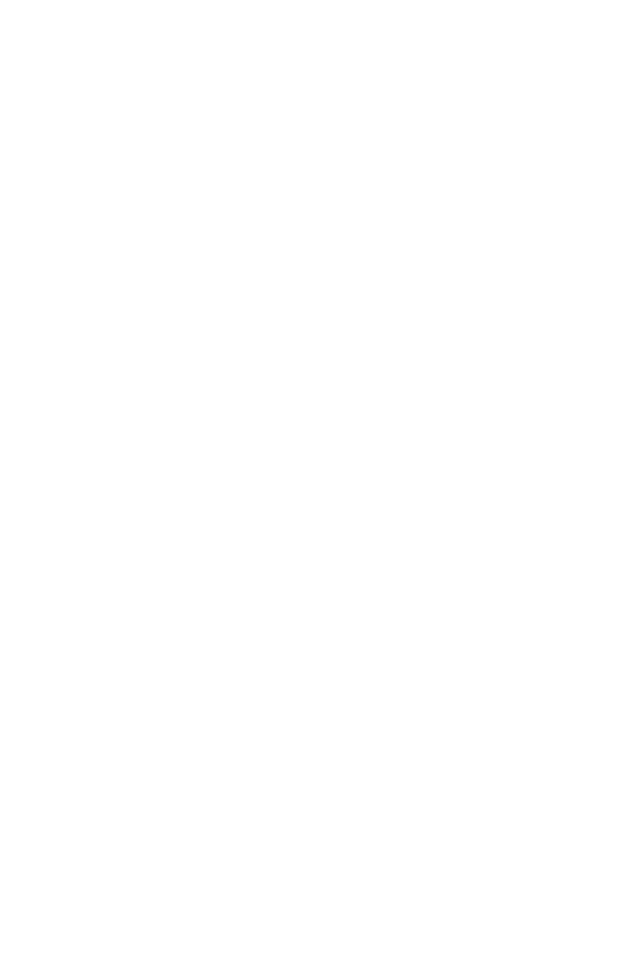
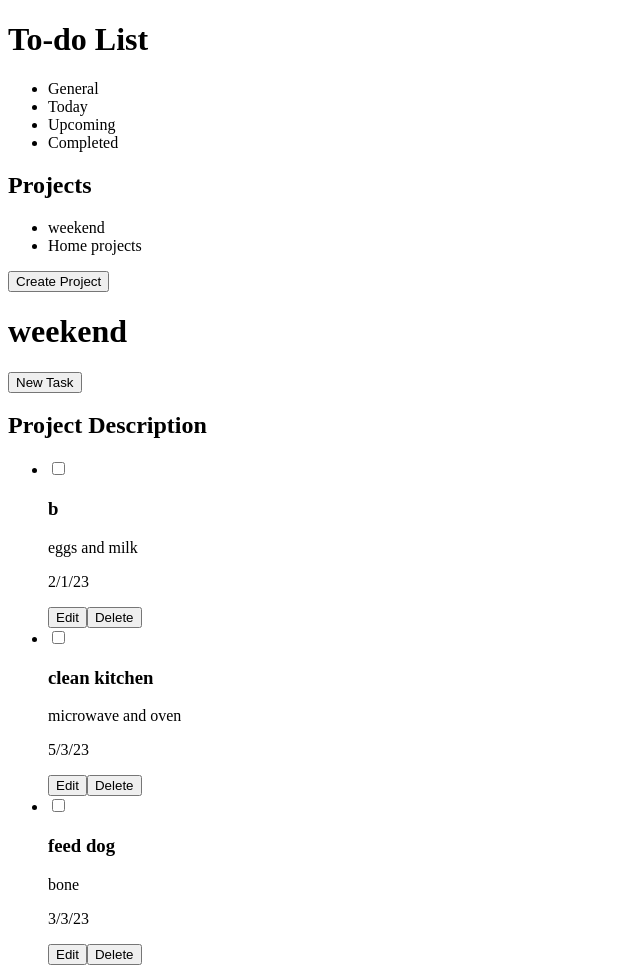
Before and after one commit to snaeem3/To-do-list, a website built with webpack: page dist/index.html in a window 1280 px wide. Shown: the whole page, without its empty margins (0-640 px from the left). Before the commit the page ends 800 px from the top, so only its background shows below. Built offline with nearby package versions, Linux system fonts and the light colour scheme.

Commit message:
Add project and display controller js files

```diff
--- /dev/null
+++ b/src/displayController.js
@@ -0,0 +1,91 @@
+import * as projectController from './projectController.js';
+
+const projectList = document.querySelector('#project-list');
+const contentHeader = document.querySelector('#content-header');
+const contentDescription = document.querySelector('#content-description');
+const contentBody = document.querySelector('#content-body');
+
+function loadSideBar() {
+  loadProjects(projectController.getProjectNames());
+
+  function loadProjects(projectNames) {
+    projectNames.forEach((projectName) => {
+      const projectElement = document.createElement('li');
+      projectElement.classList.add('project');
+      projectElement.textContent = projectName;
+      projectList.appendChild(projectElement);
+    });
+  }
+}
+
+function loadMainContent(projectName = 'General') {
+  clearContent(contentBody);
+  const currentProject = projectController.getProject(projectName);
+  contentHeader.textContent = projectName;
+  contentDescription.textContent = currentProject.getProjectDescription();
+
+  const taskList = document.createElement('ul');
+  taskList.setAttribute('id', 'task-container');
+  loadTasks(currentProject, taskList);
+  contentBody.append(taskList);
+
+  function loadTasks(project, parentUl) {
+    const toDoArray = project.getToDoItems();
+    toDoArray.forEach((task) => {
+      const taskElement = document.createElement('li');
+      const checkBox = document.createElement('input');
+      checkBox.setAttribute('type', 'checkbox');
+      const taskName = document.createElement('h3');
+      taskName.textContent = task.getTitle();
+      const taskDescription = document.createElement('p');
+      taskDescription.textContent = task.getDescription();
+      const taskDueDate = document.createElement('p');
+      taskDueDate.textContent = task.getDueDate();
+      const editTaskBtn = document.createElement('button');
+      editTaskBtn.textContent = 'Edit';
+      const deleteTaskBtn = document.createElement('button');
+      deleteTaskBtn.textContent = 'Delete';
+
+      checkBox.addEventListener('change', (event) => {
+        // Need to test
+        task.toggleComplete();
+        loadMainContent(projectName);
+      });
+
+      //   editTaskBtn.addEventListener('click', loadTaskEdit(task));
+      //   function loadTaskEdit(taskToLoad) {}
+
+      deleteTaskBtn.addEventListener('click', (event) => {
+        console.log(project.getProjectTitle());
+        // Access the project array and remove the item that matches the current task
+        projectController.projectArray[
+          projectController.projectIndex(project.getProjectTitle())
+        ].removeToDoItem(task.getTitle());
+        // projectController
+        //   .getProject(project.getProjectTitle())
+        //   .removeToDoItem(task.getTitle());
+
+        loadMainContent(projectName);
+      });
+
+      taskElement.append(
+        checkBox,
+        taskName,
+        taskDescription,
+        taskDueDate,
+        editTaskBtn,
+        deleteTaskBtn
+      );
+
+      parentUl.appendChild(taskElement);
+    });
+  }
+}
+
+function clearContent(div) {
+  while (div.firstChild) {
+    div.removeChild(div.firstChild);
+  }
+}
+
+export { loadSideBar, loadMainContent };
--- a/src/index.js
+++ b/src/index.js
@@ -1 +1,85 @@
 // console.log('Hello world');
+import * as toDoItemModule from './todoListItem.js';
+import * as projectModule from './project.js';
+import * as projectController from './projectController.js';
+import * as displayController from './displayController';
+
+// const toDoItem1 = toDoItemModule.createToDoItem(
+//   'buy food',
+//   'eggs and milk',
+//   '2/1/23',
+//   'high'
+// );
+
+const toDoItem1 = toDoItemModule.toDoItem(
+  'b',
+  'eggs and milk',
+  '2/1/23',
+  'high',
+  true
+);
+
+const toDoItem2 = toDoItemModule.toDoItem(
+  'clean kitchen',
+  'microwave and oven',
+  '5/3/23',
+  'normal',
+  false
+);
+
+const toDoItem3 = toDoItemModule.toDoItem(
+  'feed dog',
+  'bone',
+  '3/3/23',
+  'high',
+  false
+);
+
+// To do item tests
+//
+// console.log(toDoItem1);
+// console.log(toDoItem1.getTitle());
+// toDoItem1.setTitle('eat cookie');
+// console.log(toDoItem1.getTitle());
+// console.log(toDoItem1.getComplete());
+// toDoItem1.toggleComplete();
+// if (toDoItem1.getComplete()) {
+//   console.log('complete');
+// } else {
+//   console.log('incomplete');
+// }
+
+// Project tests
+//
+const project1 = projectModule.project();
+console.log(project1.getProjectTitle());
+project1.setProjectTitle('weekend');
+console.log(project1.getProjectTitle());
+console.log(`num projects: ${project1.numTasks()}`);
+project1.addToDoItem(toDoItem1);
+project1.addToDoItem(toDoItem2);
+project1.addToDoItem(toDoItem3);
+console.log(`num projects: ${project1.numTasks()}`);
+// console.log(`1st project: ${project1.getToDoItems()[0].getTitle()}`);
+// console.log(`2nd project: ${project1.getToDoItems()[1].getTitle()}`);
+
+// project1.removeToDoItem('b');
+// console.log(`num projects: ${project1.numProjects()}`);
+// console.log(`1st project: ${project1.getToDoItems()[0].getTitle()}`);
+// console.log(`2nd project: ${project1.getToDoItems()[1].getTitle()}`);
+
+// Project Controller tests
+//
+// const project1 = projectModule.project();
+const project2 = projectModule.project(
+  'Home projects',
+  'Description of project #2',
+  []
+);
+projectController.addProject(project1);
+projectController.addProject(project2);
+// console.log(projectController.getProjectArray()[0].getProjectTitle());
+// console.table(projectController.getProjectNames());
+
+displayController.loadSideBar();
+displayController.loadMainContent(project1.getProjectTitle());
--- /dev/null
+++ b/src/project.js
@@ -0,0 +1,43 @@
+// import * as toDoItemModule from './todoListItem.js';
+
+export const project = (
+  projectTitle = 'Project',
+  projectDescription = 'Project Description',
+  toDoArray = []
+) => {
+  const getProjectTitle = () => projectTitle;
+  const getProjectDescription = () => projectDescription;
+  const getToDoItems = () => toDoArray;
+
+  const setProjectTitle = (title) => (projectTitle = title);
+  const setProjectDescription = (description) =>
+    (projectDescription = description);
+  const setToDoArray = (array) => (toDoArray = array);
+
+  const addToDoItem = (toDoItem) => toDoArray.push(toDoItem);
+  const removeToDoItem = (itemName) =>
+    toDoArray.splice(getToDoIndex(itemName), 1);
+
+  function getToDoIndex(name) {
+    for (let i = 0; i < numTasks(); i += 1) {
+      if (toDoArray[i].getTitle() === name) {
+        return i;
+      }
+    }
+    return -1;
+  }
+
+  const numTasks = () => toDoArray.length;
+
+  return {
+    getProjectTitle,
+    getProjectDescription,
+    getToDoItems,
+    setProjectTitle,
+    setProjectDescription,
+    setToDoArray,
+    addToDoItem,
+    removeToDoItem,
+    numTasks,
+  };
+};
--- /dev/null
+++ b/src/projectController.js
@@ -0,0 +1,51 @@
+import * as projectModule from './project.js';
+
+const projectArray = [];
+
+function getProjectArray() {
+  return projectArray;
+}
+
+function getProjectNames() {
+  // Output array of strings that are the names of each project
+  return projectArray.map((project) => project.getProjectTitle());
+}
+
+function getProject(projectTitle) {
+  return projectArray.find(
+    (project) => project.getProjectTitle() === projectTitle
+  );
+}
+
+function addProject(project) {
+  projectArray.push(project);
+}
+
+function deleteProject(projectName) {
+  projectArray.splice(projectIndex(projectName), 1);
+}
+
+function projectIndex(projectName) {
+  return projectArray.findIndex(
+    (project) => project.getProjectTitle() === projectName
+  );
+}
+
+// function getToDoIndex(name) {
+//   for (let i = 0; i < projectArray.length; i += 1) {
+//     if (projectArray[i].getProjectTitle() === name) {
+//       return i;
+//     }
+//   }
+//   return -1;
+// }
+
+export {
+  projectArray,
+  getProjectArray,
+  getProjectNames,
+  getProject,
+  addProject,
+  deleteProject,
+  projectIndex,
+};
--- /dev/null
+++ b/src/todoListItem.js
@@ -0,0 +1,47 @@
+// const title = '';
+// const description = '';
+// const dueDate = '';
+// const priority = '';
+
+// function createToDoItem(title, description, dueDate, priority) {
+//   setTitle(title);
+//   setDescription(description);
+//   setDueDate(dueDate);
+//   setPriority(priority);
+// }
+
+// export { createToDoItem };
+
+export const toDoItem = (
+  title,
+  description,
+  dueDate,
+  priority,
+  complete = false
+) => {
+  const getTitle = () => title;
+  const getDescription = () => description;
+  const getDueDate = () => dueDate;
+  const getPriority = () => priority;
+  const getComplete = () => complete;
+
+  const setTitle = (value) => (title = value);
+  const setDescription = (value) => (description = value);
+  const setDueDate = (value) => (dueDate = value);
+  const setPriority = (value) => (priority = value);
+  // const setComplete = (value) => (complete = value);
+  const toggleComplete = () => (complete = !complete);
+
+  return {
+    getTitle,
+    getDescription,
+    getDueDate,
+    getPriority,
+    getComplete,
+    setTitle,
+    setDescription,
+    setDueDate,
+    setPriority,
+    toggleComplete,
+  };
+};
--- a/webpack.config.js
+++ b/webpack.config.js
@@ -1,6 +1,7 @@
 const path = require('path');
 
 module.exports = {
+  mode: 'development',
   entry: './src/index.js',
   output: {
     filename: 'main.js',
```
Also changed, not shown: dist/index.html, dist/main.js.
